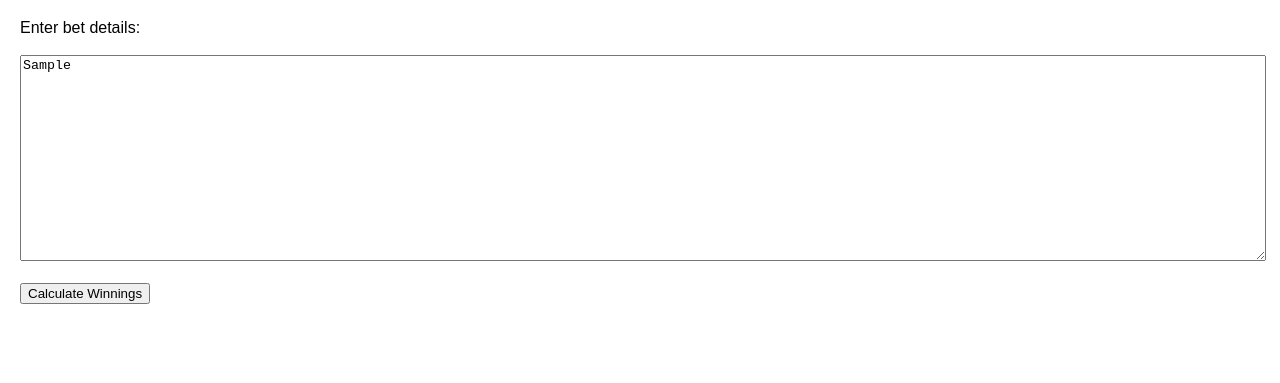
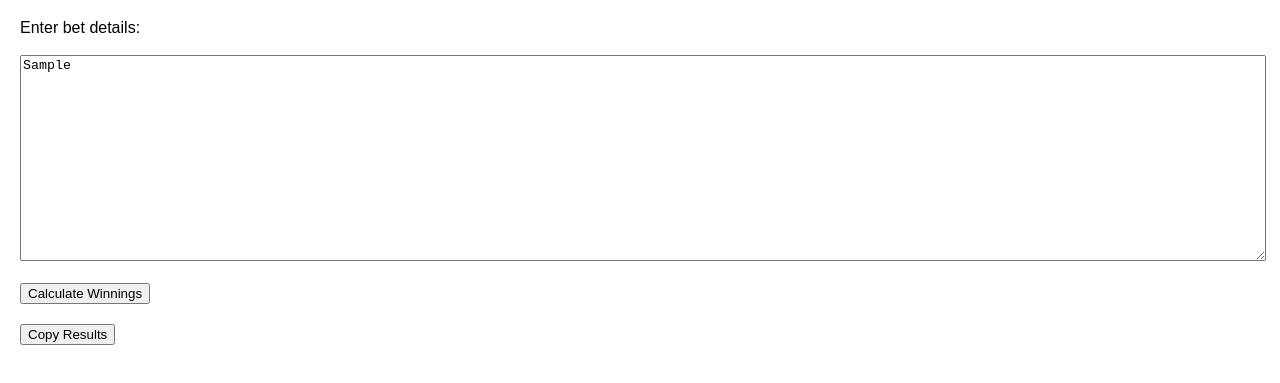
Before and after one commit to siaujawjou/prize, a plain HTML site: page index.html in a window 1280 px wide. Both pictures are taken after typing "Sample" into the empty fields and a click on the button "Calculate Winnings". Shown: the part 61-444 px from the top of the page. Drawn offline with Linux system fonts and the light colour scheme.

Commit message:
Update index.html

```diff
--- a/index.html
+++ b/index.html
@@ -29,6 +29,7 @@
         <button type="button" onclick="calculateWinnings()">Calculate Winnings</button>
     </form>
     <div class="result" id="result"></div>
+    <button id="copyButton" onclick="copyResults()" style="display:none;">Copy Results</button>
 
     <script>
         const prizeAmounts = {
@@ -135,6 +136,7 @@
             }
 
             const prizeNames = ["头奖", "二奖", "三奖", "入围", "安慰"];
+            let resultsText = '';
 
             for (const betNumber in betResults) {
                 const betResult = betResults[betNumber];
@@ -157,13 +159,31 @@
                     const p = document.createElement('p');
                     p.textContent = `${winningNumber}-${ibxText}-${betAmount}-${betType}-${serviceProvider}-[${prizePosition}]${prizeName}-${winningAmount.toFixed(2)}`;
                     resultDiv.appendChild(p);
+
+                    resultsText += `${winningNumber}-${ibxText}-${betAmount}-${betType}-${serviceProvider}-[${prizePosition}]${prizeName}-${winningAmount.toFixed(2)}\n`;
                 });
 
                 const totalP = document.createElement('p');
                 totalP.textContent = `【${betNumber}】号单 总奖金数 = $${totalWinning}`;
                 totalP.style.fontWeight = 'bold';
                 resultDiv.appendChild(totalP);
+
+                resultsText += `【${betNumber}】号单 总奖金数 = $${totalWinning}\n\n`;
             }
+
+            document.getElementById('copyButton').style.display = 'block';
+            document.getElementById('copyButton').dataset.results = resultsText;
+        }
+
+        function copyResults() {
+            const resultsText = document.getElementById('copyButton').dataset.results;
+            const textarea = document.createElement('textarea');
+            textarea.value = resultsText;
+            document.body.appendChild(textarea);
+            textarea.select();
+            document.execCommand('copy');
+            document.body.removeChild(textarea);
+            alert('Results copied to clipboard');
         }
     </script>
 </body>
```
